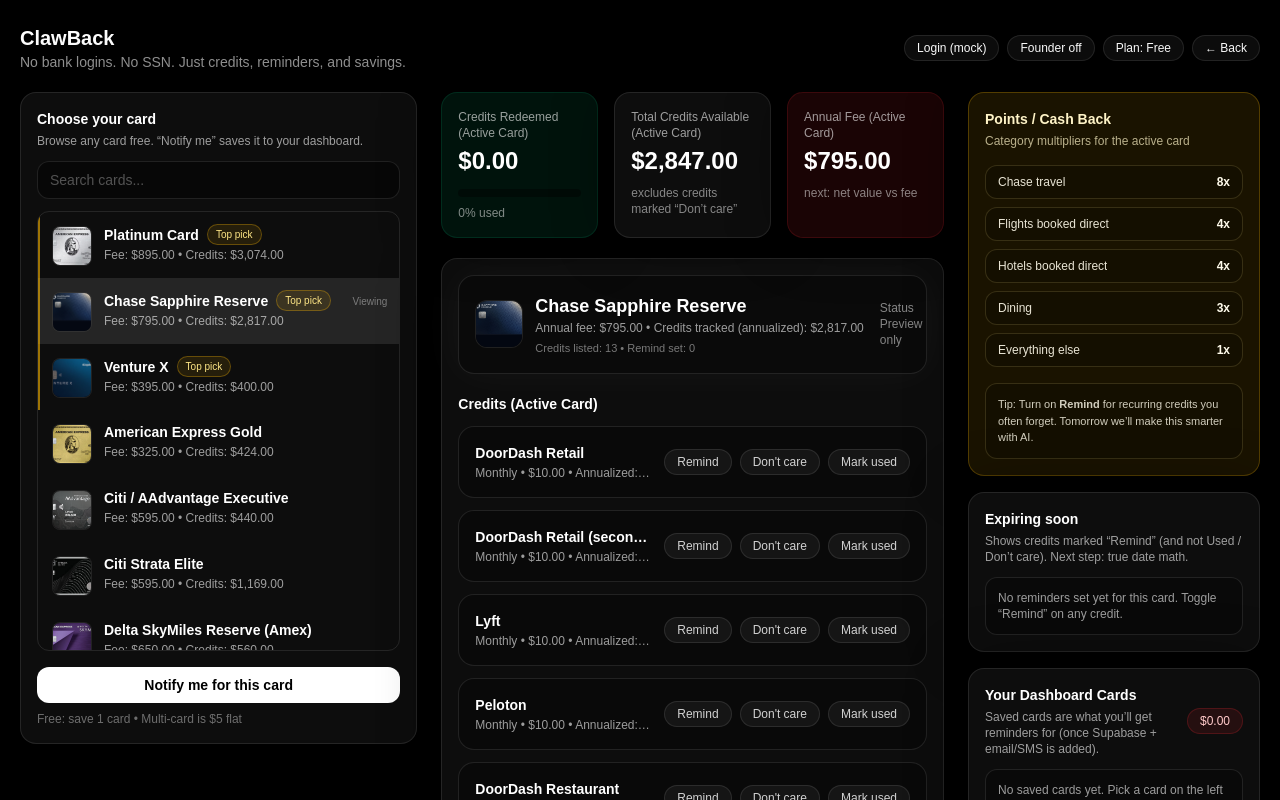
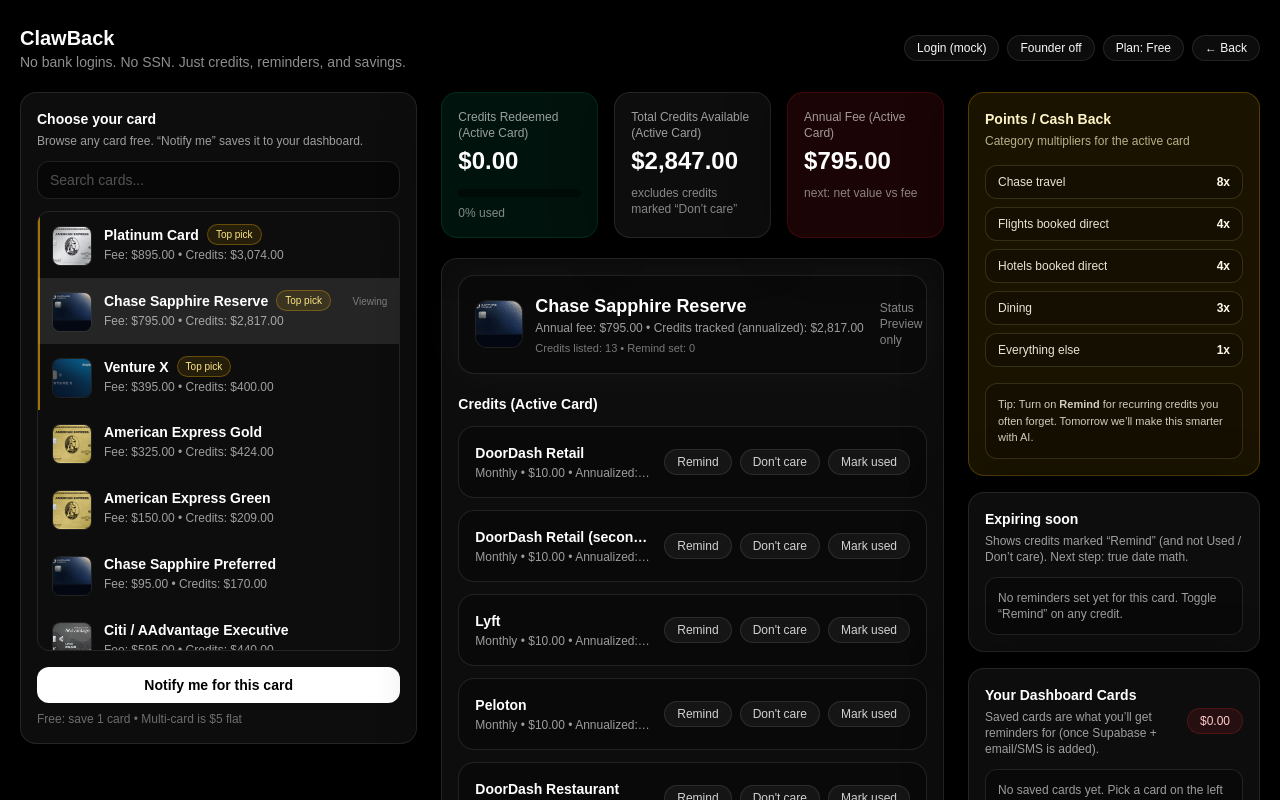
Before and after one commit to namanlo20/clawback, a Next.js app: page /app in a window 1280 px wide. Shown: the top 800 px of the page. Built offline with nearby package versions, Linux system fonts and the light colour scheme.

Commit message:
Update cards.ts

```diff
--- a/data/cards.ts
+++ b/data/cards.ts
@@ -22,24 +22,49 @@
   x: number;
 };
 
+export type PointsProgram =
+  | "cashback"
+  | "amex_mr"
+  | "chase_ur"
+  | "cap1_miles"
+  | "citi_typ"
+  | "aa_miles"
+  | "delta_miles"
+  | "marriott_points"
+  | "hilton_points";
+
+export type SpendCategory = "dining" | "travel" | "groceries" | "gas" | "online" | "other";
+
+export type EarnRates = Partial<Record<SpendCategory, number>>;
+
 export type Card = {
   key: string;
   name: string;
   issuer: string;
   annualFee: number;
-  creditsTrackedAnnualized: number; // optional display hint
+  creditsTrackedAnnualized: number;
   logo: string; // "/logos/xxx.png"
+
+  pointsProgram: PointsProgram;
+
+  // Deterministic quiz engine input (v1: broad categories)
+  earnRates: EarnRates;
+
+  // Optional: for premium feel + “Top Bonus” badge
+  signupBonusEstUsd?: number;
+
   welcomeBonus?: {
     headline: string;
     details?: string;
     valueEstimateUsd?: number;
     note?: string;
   };
+
   multipliers: Multiplier[];
   credits: Credit[];
 };
 
-export const DEFAULT_POINT_VALUES_USD = {
+export const DEFAULT_POINT_VALUES_USD: Record<Exclude<PointsProgram, "cashback">, number> = {
   amex_mr: 0.015,
   chase_ur: 0.015,
   cap1_miles: 0.01,
@@ -50,7 +75,15 @@
   hilton_points: 0.006,
 };
 
+export function pointValueUsd(program: PointsProgram): number {
+  if (program === "cashback") return 1.0;
+  return DEFAULT_POINT_VALUES_USD[program];
+}
+
 export const CARDS: Card[] = [
+  // -------------------------
+  // TOP PREMIUM
+  // -------------------------
   {
     key: "amex-platinum",
     name: "Platinum Card",
@@ -58,6 +91,9 @@
     annualFee: 895,
     creditsTrackedAnnualized: 3074,
     logo: "/logos/amex-platinum.png",
+    pointsProgram: "amex_mr",
+    earnRates: { travel: 5, other: 1 },
+    signupBonusEstUsd: 2625,
     welcomeBonus: {
       headline: "175,000 MR",
       details: "Spend $8,000 in 6 months",
@@ -93,6 +129,9 @@
     annualFee: 795,
     creditsTrackedAnnualized: 2817,
     logo: "/logos/chase-sapphire-reserve.png",
+    pointsProgram: "chase_ur",
+    earnRates: { travel: 4, dining: 3, other: 1 },
+    signupBonusEstUsd: 900,
     multipliers: [
       { label: "Chase travel", x: 8 },
       { label: "Flights booked direct", x: 4 },
@@ -124,6 +163,9 @@
     annualFee: 395,
     creditsTrackedAnnualized: 400,
     logo: "/logos/capitalone-venture-x.png",
+    pointsProgram: "cap1_miles",
+    earnRates: { travel: 5, other: 2 },
+    signupBonusEstUsd: 750,
     multipliers: [
       { label: "Hotels & rental cars via Capital One Travel", x: 10 },
       { label: "Flights & vacation rentals via Capital One Travel", x: 5 },
@@ -136,6 +178,75 @@
     ],
   },
 
+  // -------------------------
+  // NEW (from Credits.xlsx)
+  // -------------------------
+  {
+    key: "chase-sapphire-preferred",
+    name: "Chase Sapphire Preferred",
+    issuer: "Chase",
+    annualFee: 95,
+    creditsTrackedAnnualized: 170,
+    // TEMP: reuse CSR logo until you upload preferred art
+    logo: "/logos/chase-sapphire-reserve.png",
+    pointsProgram: "chase_ur",
+    earnRates: { travel: 5, dining: 3, groceries: 3, online: 3, other: 1 },
+    multipliers: [
+      { label: "Chase Travel", x: 5 },
+      { label: "Other Travel", x: 2 },
+      { label: "Dining", x: 3 },
+      { label: "Online groceries", x: 3 },
+      { label: "Select streaming services", x: 3 },
+      { label: "Everything else", x: 1 },
+    ],
+    credits: [
+      { id: "csp-dashpass", title: "DoorDash DashPass Subscription", amount: 120, frequency: "annual" },
+      { id: "csp-hotel-credit", title: "Hotels booked via Chase Travel portal", amount: 50, frequency: "annual" },
+    ],
+  },
+
+  {
+    key: "amex-green",
+    name: "American Express Green",
+    issuer: "American Express",
+    annualFee: 150,
+    creditsTrackedAnnualized: 209,
+    // TEMP: reuse Gold logo until you upload Green art
+    logo: "/logos/amex-gold.png",
+    pointsProgram: "amex_mr",
+    earnRates: { travel: 3, dining: 3, other: 1 },
+    multipliers: [
+      { label: "Travel", x: 3 },
+      { label: "Transit", x: 3 },
+      { label: "Dining", x: 3 },
+      { label: "Everything else", x: 1 },
+    ],
+    credits: [{ id: "green-clear", title: "Clear Plus", amount: 209, frequency: "annual" }],
+  },
+
+  {
+    key: "hilton-surpass",
+    name: "Hilton Honors Surpass",
+    issuer: "American Express",
+    annualFee: 150,
+    creditsTrackedAnnualized: 200,
+    logo: "/logos/hilton-honors.png",
+    pointsProgram: "hilton_points",
+    earnRates: { travel: 12, dining: 6, groceries: 6, gas: 6, online: 4, other: 3 },
+    multipliers: [
+      { label: "Purchases at Hilton", x: 12 },
+      { label: "Dining", x: 6 },
+      { label: "US Supermarkets", x: 6 },
+      { label: "Gas", x: 6 },
+      { label: "US Online Retail", x: 4 },
+      { label: "Everything else", x: 3 },
+    ],
+    credits: [{ id: "surpass-hilton-credit", title: "Hilton credit", amount: 50, frequency: "quarterly" }],
+  },
+
+  // -------------------------
+  // EXISTING
+  // -------------------------
   {
     key: "amex-gold",
     name: "American Express Gold",
@@ -143,6 +254,9 @@
     annualFee: 325,
     creditsTrackedAnnualized: 424,
     logo: "/logos/amex-gold.png",
+    pointsProgram: "amex_mr",
+    earnRates: { dining: 4, groceries: 4, travel: 3, other: 1 },
+    signupBonusEstUsd: 900,
     multipliers: [
       { label: "Restaurant", x: 4 },
       { label: "Groceries", x: 4 },
@@ -165,6 +279,9 @@
     annualFee: 550,
     creditsTrackedAnnualized: 909,
     logo: "/logos/hilton-honors.png",
+    pointsProgram: "hilton_points",
+    earnRates: { travel: 7, dining: 7, other: 3 },
+    signupBonusEstUsd: 700,
     multipliers: [
       { label: "Hilton hotels & resorts", x: 14 },
       { label: "Flights/AmexTravel/Car rentals", x: 7 },
@@ -186,6 +303,9 @@
     annualFee: 650,
     creditsTrackedAnnualized: 560,
     logo: "/logos/delta-reserve.png",
+    pointsProgram: "delta_miles",
+    earnRates: { travel: 3, other: 1 },
+    signupBonusEstUsd: 600,
     multipliers: [
       { label: "Delta purchases directly", x: 3 },
       { label: "Everything else", x: 1 },
@@ -204,6 +324,9 @@
     annualFee: 650,
     creditsTrackedAnnualized: 400,
     logo: "/logos/marriott-brilliant.png",
+    pointsProgram: "marriott_points",
+    earnRates: { travel: 6, dining: 3, other: 2 },
+    signupBonusEstUsd: 650,
     multipliers: [
       { label: "Marriott hotels & resorts", x: 6 },
       { label: "Restaurant", x: 3 },
@@ -225,6 +348,9 @@
     annualFee: 595,
     creditsTrackedAnnualized: 1169,
     logo: "/logos/citi-strata-elite.png",
+    pointsProgram: "citi_typ",
+    earnRates: { travel: 6, dining: 3, other: 1.5 },
+    signupBonusEstUsd: 750,
     multipliers: [
       { label: "Hotels/Car Rentals/Attractions on Citi travel", x: 12 },
       { label: "Air Travel on Citi travel", x: 6 },
@@ -247,6 +373,9 @@
     annualFee: 595,
     creditsTrackedAnnualized: 440,
     logo: "/logos/citi-aa-executive.png",
+    pointsProgram: "aa_miles",
+    earnRates: { travel: 4, other: 1 },
+    signupBonusEstUsd: 650,
     multipliers: [
       { label: "American Airlines purchases", x: 4 },
       { label: "Hotels & car rentals via AA portal", x: 10 },
```
